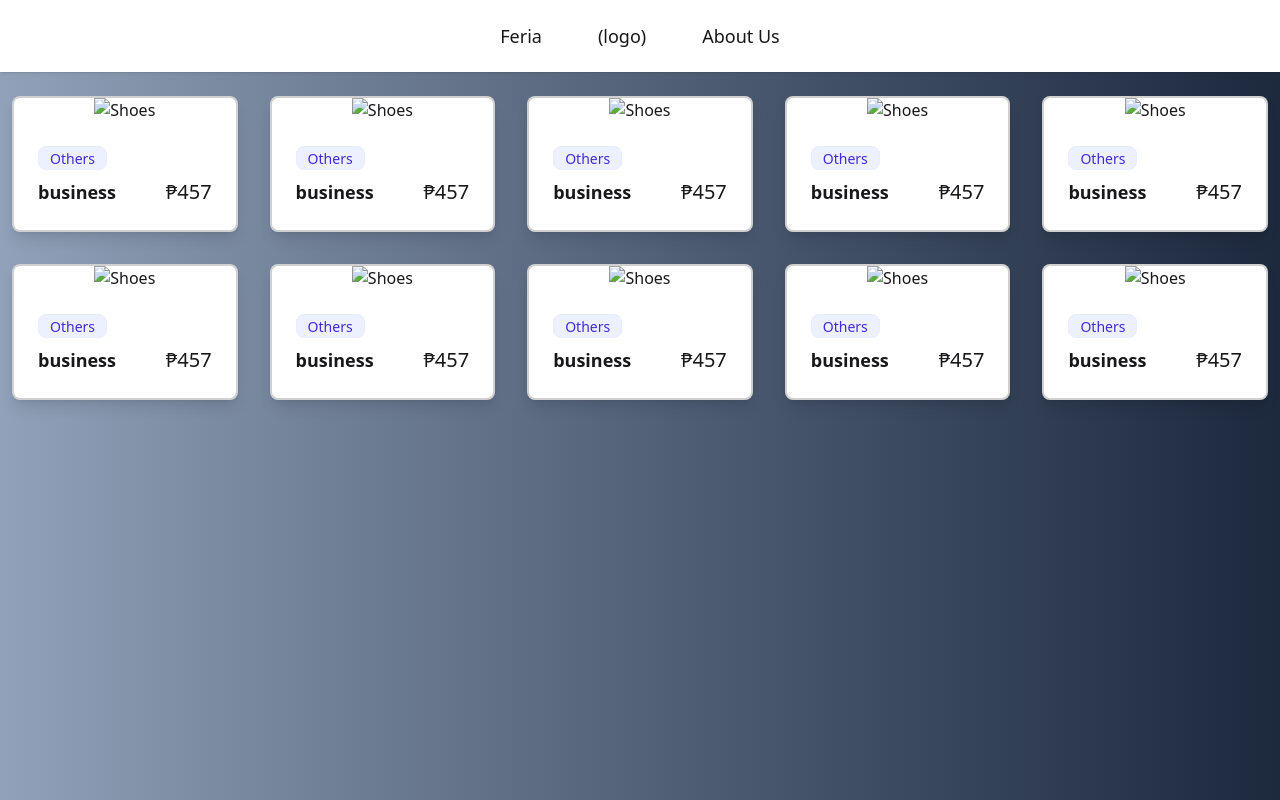
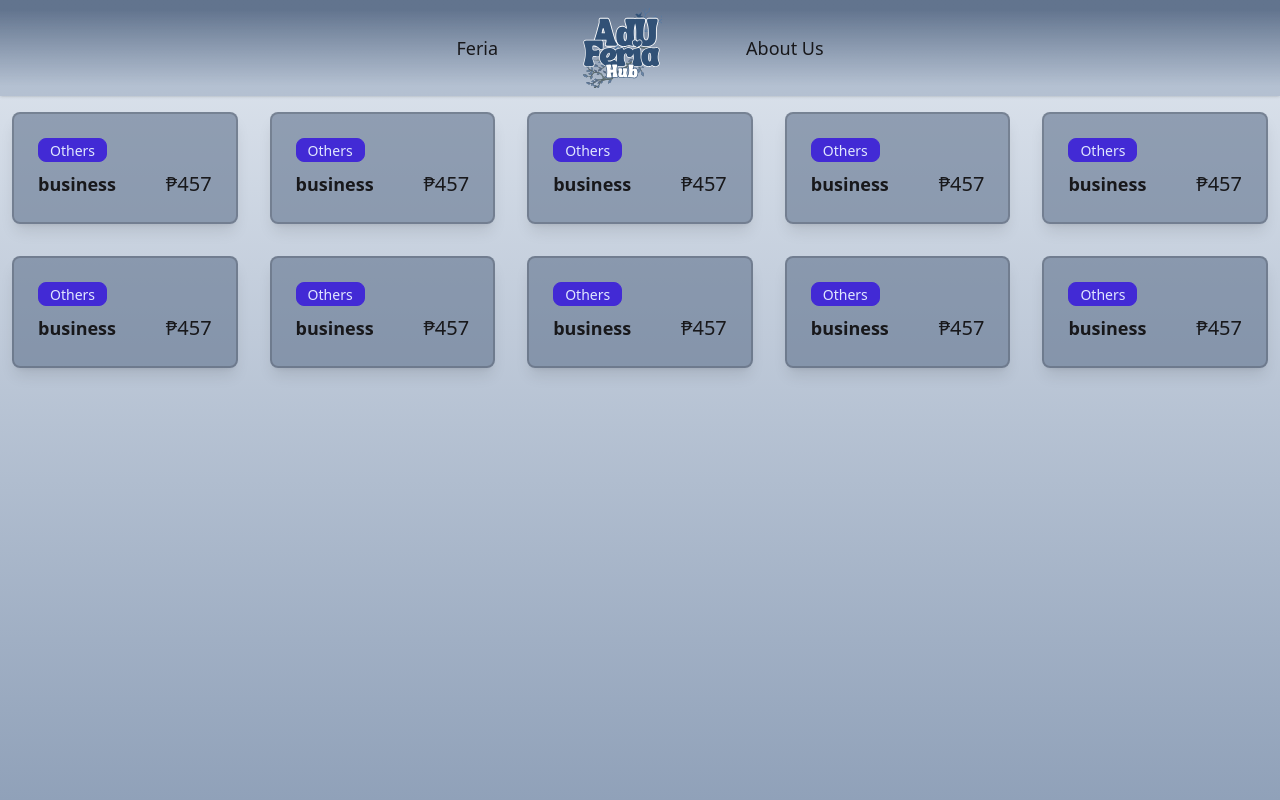
Before and after one commit to ncvyn/adu-feria, a website built with Vite: page index.html in a window 1280 px wide. Both pictures are taken after a click on the link "Feria". Built offline with nearby package versions, Linux system fonts and the light colour scheme.

Commit message:
Add logo and update styling

```diff
--- a/index.html
+++ b/index.html
@@ -1,7 +1,7 @@
 <!DOCTYPE html>
 <html
   lang="en"
-  class="bg-linear-90 from-slate-400 to-slate-800 scrollbar-hidden"
+  class="bg-linear-180 from-slate-200 to-slate-400 scrollbar-hidden bg-no-repeat bg-cover h-screen bg-fixed"
 >
   <head>
     <meta charset="UTF-8" />
@@ -12,7 +12,9 @@
   </head>
 
   <body x-data="data" class="select-none">
-    <div class="shadow-sm navbar bg-base-100 fixed top-0 z-50">
+    <div
+      class="shadow-sm navbar bg-linear-180 from-slate-500 from-10% to-90% to-slate-400/50 fixed top-0 z-1 p-2"
+    >
       <div class="navbar-start">
         <div class="dropdown">
           <div tabindex="0" role="button" class="btn btn-ghost lg:hidden">
@@ -33,7 +35,7 @@
           </div>
           <ul
             tabindex="0"
-            class="w-40 p-2 mt-3 shadow menu menu-sm dropdown-content bg-base-100 rounded-box z-1"
+            class="w-40 p-2 mt-3 shadow menu menu-sm dropdown-content bg-base-100 rounded-box"
           >
             <li><a @click="setPath('feria')" class="text-lg">Feria</a></li>
             <li><a @click="setPath('about')" class="text-lg">About Us</a></li>
@@ -41,16 +43,20 @@
         </div>
       </div>
       <div class="hidden navbar-center lg:flex">
-        <ul class="menu menu-horizontal gap-x-8">
+        <ul class="menu menu-horizontal gap-x-18 p-0 items-center">
           <li><a @click="setPath('feria')" class="text-lg">Feria</a></li>
-          <li><a @click="setPath('/')" class="text-lg">(logo)</a></li>
+          <li>
+            <a @click="setPath('/')" class="p-0"
+              ><img class="w-20 h-20" src="feria.svg"
+            /></a>
+          </li>
           <li><a @click="setPath('about')" class="text-lg">About Us</a></li>
         </ul>
       </div>
       <div class="navbar-end"></div>
     </div>
 
-    <div class="my-24">
+    <div class="my-28">
       <p x-cloak x-transition x-show="currentPath == '/'">Test</p>
 
       <div x-show="currentPath == 'feria'" x-transition>
@@ -60,17 +66,14 @@
         >
           <template x-for="(res, i) in responses">
             <div
-              class="border-2 shadow-lg border-base-content/20 card bg-base-100 hover:bg-base-200 dark:hover:contrast-80"
+              class="border-2 shadow-lg border-base-content/20 card bg-slate-500/60 hover:bg-slate-400/80 lg:hover:scale-105 transition-transform duration-150"
               @click="Function(`mdl${i}.showModal()`)"
             >
               <figure>
-                <img :src="res.image" alt="Shoes" />
+                <!-- <img :src="res.image" alt="Shoes" /> -->
               </figure>
               <div class="card-body">
-                <div
-                  class="badge badge-soft badge-primary"
-                  x-text="res.serviceType"
-                ></div>
+                <div class="badge badge-primary" x-text="res.serviceType"></div>
                 <div class="flex items-center justify-between">
                   <h2 class="card-title" x-text="res.serviceName"></h2>
                   <span class="text-xl" x-text="`₱${res.price}`"></span>
@@ -79,9 +82,9 @@
 
               <dialog
                 :id="`mdl${i}`"
-                class="modal modal-bottom md:modal-middle"
+                class="transition-none modal modal-bottom md:modal-middle"
               >
-                <div class="modal-box">
+                <div class="modal-box bg-slate-800/50">
                   <form method="dialog">
                     <button
                       class="absolute btn btn-sm btn-circle btn-ghost right-2 top-2"
```
Also changed, not shown: feria.svg (added).
